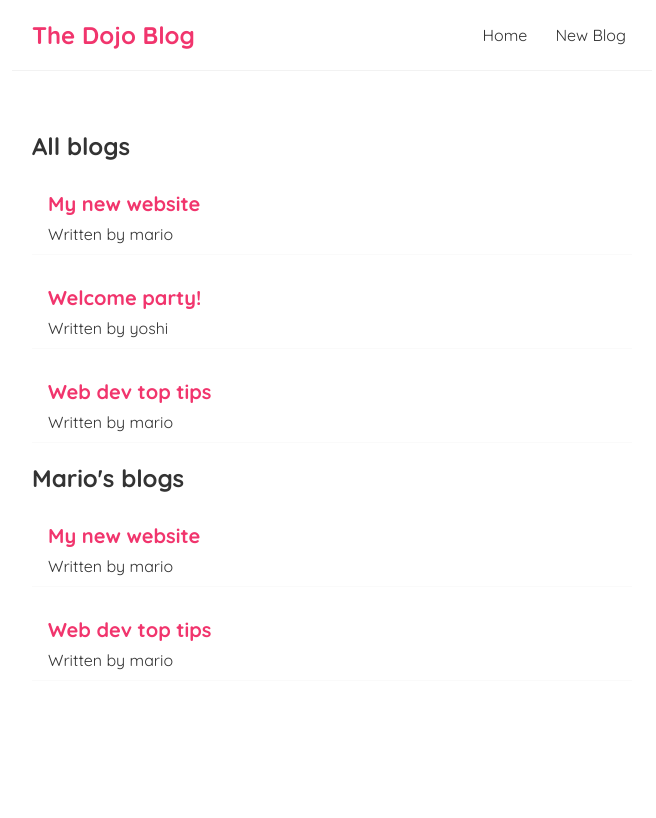
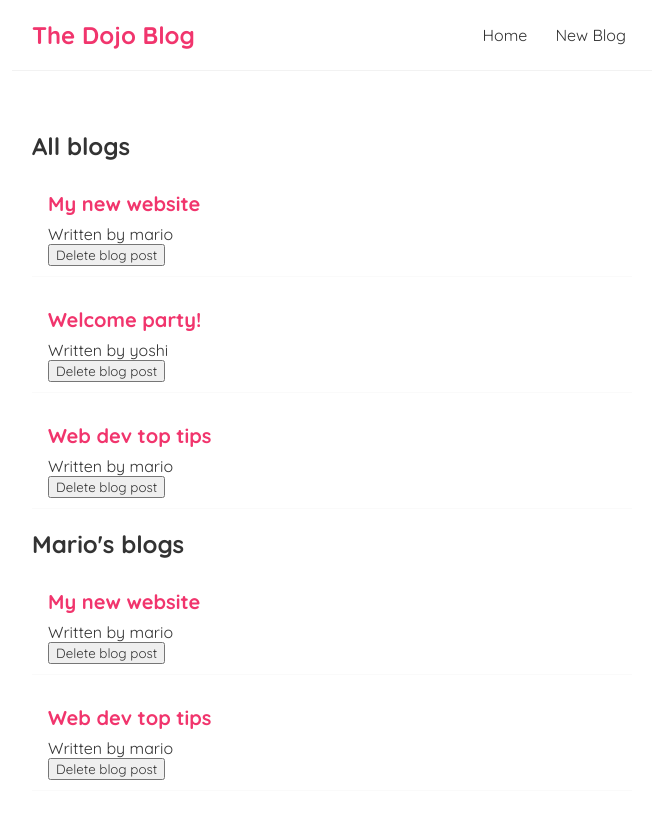
Before and after one commit to BenjaminRochez/react-dojo, a React (Create React App) app: page / in a window 1280 px wide. Shown: the top 818 px of the page, without its empty margins (308-964 px from the left). Built offline with nearby package versions, Linux system fonts and the light colour scheme.

Commit message:
filter blog post with prop function

```diff
--- a/src/App.js
+++ b/src/App.js
@@ -2,7 +2,7 @@
 import Home from './Home';
 // NOTE: if before 17 -> import React from 'react'
 function App() {
-  const title = 'Welcome world';
+  //const title = 'Welcome world';
   return (
     <div className="App">
       <Navbar />
--- a/src/BlogList.js
+++ b/src/BlogList.js
@@ -1,4 +1,6 @@
-const BlogList = ({blogs, title}) => {
+const BlogList = ({blogs, title, handleDelete}) => {
+
+
 
     //const blogs = props.blogs;
     //const title = props.title;
@@ -9,6 +11,7 @@
                 <div className="blog-preview" key="blog.id">
                     <h2>{blog.title}</h2>
                     <p>Written by {blog.author}</p>
+                    <button onClick={() => handleDelete(blog.id)}>Delete blog post</button>
                 </div>
             ))}
         </div>
--- a/src/Home.js
+++ b/src/Home.js
@@ -10,17 +10,23 @@
         console.log(name);
     }*/
 
+
+
     const [blogs, setBlogs] = useState([
         { title: 'My new website', body: 'lorem ipsum...', author: 'mario', id: 1 },
         { title: 'Welcome party!', body: 'lorem ipsum...', author: 'yoshi', id: 2 },
         { title: 'Web dev top tips', body: 'lorem ipsum...', author: 'mario', id: 3 }
     ]);
 
+    const handleDelete = (id) => {
+        const newBlogs = blogs.filter((blog) => blog.id !== id);
+        setBlogs(newBlogs);
+    }
 
     return (
         <div className="home">
-            <BlogList blogs={blogs} title="All blogs" />
-            <BlogList blogs={blogs.filter((blog) => blog.author === 'mario' )} title="Mario's blogs" />
+            <BlogList blogs={blogs} title="All blogs" handleDelete={handleDelete}/>
+            <BlogList blogs={blogs.filter((blog) => blog.author === 'mario' )} title="Mario's blogs" handleDelete={handleDelete}/>
         </div>
     );
 }
```
Also changed, not shown: 1 other file (tests, documents, lock files or other folders).
